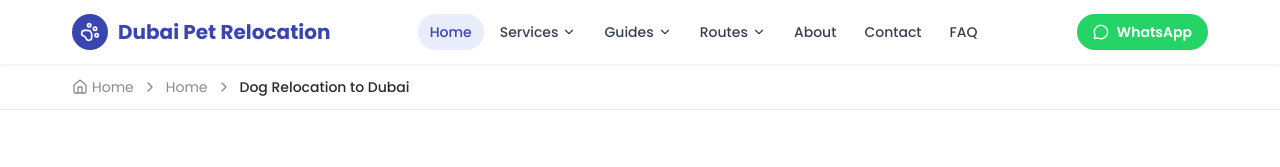
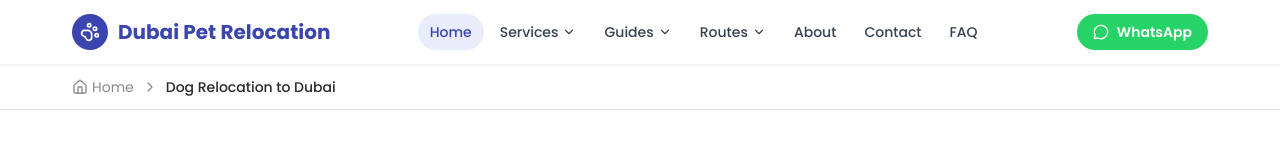
Before and after one commit to ddandanell/PetClear, a React (Vite) app in the folder website/: page /dog-relocation in a window 1280 px wide. Shown: the top 167 px of the page. Built offline with nearby package versions, Linux system fonts and the light colour scheme.

Commit message:
Fix duplicate Home in breadcrumbs (component already renders Home; pages double-added it)

```diff
--- a/website/src/pages/AustraliaToDubai.tsx
+++ b/website/src/pages/AustraliaToDubai.tsx
@@ -90,7 +90,7 @@ export default function AustraliaToDubai() {
         ogType="article"
         schemas={schemas}
       />
-      <Breadcrumb items={[{ label: 'Home', path: '/' }, { label: 'Routes', path: '/routes/' }, { label: 'Australia to Dubai' }]} />
+      <Breadcrumb items={[{ label: 'Routes', path: '/routes/' }, { label: 'Australia to Dubai' }]} />
 
       {/* HERO */}
       <section className="relative bg-white overflow-hidden">
--- a/website/src/pages/CanadaToDubai.tsx
+++ b/website/src/pages/CanadaToDubai.tsx
@@ -90,7 +90,7 @@ export default function CanadaToDubai() {
         ogType="article"
         schemas={schemas}
       />
-      <Breadcrumb items={[{ label: 'Home', path: '/' }, { label: 'Routes', path: '/routes/' }, { label: 'Canada to Dubai' }]} />
+      <Breadcrumb items={[{ label: 'Routes', path: '/routes/' }, { label: 'Canada to Dubai' }]} />
 
       {/* HERO */}
       <section className="relative bg-white overflow-hidden">
--- a/website/src/pages/CatRelocationPage.tsx
+++ b/website/src/pages/CatRelocationPage.tsx
@@ -157,7 +157,7 @@ export default function CatRelocationPage() {
       />
       <Breadcrumb
         items={[
-          { label: 'Home', path: '/' },
+
           { label: 'Cat Relocation to Dubai' }
         ]}
       />
--- a/website/src/pages/DogRelocationPage.tsx
+++ b/website/src/pages/DogRelocationPage.tsx
@@ -168,7 +168,7 @@ export default function DogRelocationPage() {
           }
         ]}
       />
-      <Breadcrumb items={[{label: 'Home', path: '/'}, {label: 'Dog Relocation to Dubai'}]} />
+      <Breadcrumb items={[{label: 'Dog Relocation to Dubai'}]} />
 
       {/* ─── HERO ─── */}
       <section className="relative bg-white overflow-hidden">
--- a/website/src/pages/HowItWorksPage.tsx
+++ b/website/src/pages/HowItWorksPage.tsx
@@ -304,7 +304,7 @@ export default function HowItWorksPage() {
         ogType="article"
         schemas={schemas}
       />
-      <Breadcrumb items={[{label: 'Home', path: '/'}, {label: 'How It Works'}]} />
+      <Breadcrumb items={[{label: 'How It Works'}]} />
 
       {/* ═══════════ HERO ═══════════ */}
       <section className="relative overflow-hidden bg-[#4F5BD5]">
--- a/website/src/pages/ImportRequirementsPage.tsx
+++ b/website/src/pages/ImportRequirementsPage.tsx
@@ -248,7 +248,7 @@ export default function ImportRequirementsPage() {
       />
       <Breadcrumb
         items={[
-          { label: 'Home', path: '/' },
+
           { label: 'Guides' },
           { label: 'UAE Pet Import Requirements' },
         ]}
--- a/website/src/pages/IndiaToDubai.tsx
+++ b/website/src/pages/IndiaToDubai.tsx
@@ -90,7 +90,7 @@ export default function IndiaToDubai() {
         ogType="article"
         schemas={schemas}
       />
-      <Breadcrumb items={[{ label: 'Home', path: '/' }, { label: 'Routes', path: '/routes/' }, { label: 'India to Dubai' }]} />
+      <Breadcrumb items={[{ label: 'Routes', path: '/routes/' }, { label: 'India to Dubai' }]} />
 
       {/* HERO */}
       <section className="relative bg-white overflow-hidden">
--- a/website/src/pages/NewZealandToDubai.tsx
+++ b/website/src/pages/NewZealandToDubai.tsx
@@ -90,7 +90,7 @@ export default function NewZealandToDubai() {
         ogType="article"
         schemas={schemas}
       />
-      <Breadcrumb items={[{ label: 'Home', path: '/' }, { label: 'Routes', path: '/routes/' }, { label: 'New Zealand to Dubai' }]} />
+      <Breadcrumb items={[{ label: 'Routes', path: '/routes/' }, { label: 'New Zealand to Dubai' }]} />
 
       {/* HERO */}
       <section className="relative bg-white overflow-hidden">
--- a/website/src/pages/PhilippinesToDubai.tsx
+++ b/website/src/pages/PhilippinesToDubai.tsx
@@ -90,7 +90,7 @@ export default function PhilippinesToDubai() {
         ogType="article"
         schemas={schemas}
       />
-      <Breadcrumb items={[{ label: 'Home', path: '/' }, { label: 'Routes', path: '/routes/' }, { label: 'Philippines to Dubai' }]} />
+      <Breadcrumb items={[{ label: 'Routes', path: '/routes/' }, { label: 'Philippines to Dubai' }]} />
 
       {/* HERO */}
       <section className="relative bg-white overflow-hidden">
--- a/website/src/pages/SouthAfricaToDubai.tsx
+++ b/website/src/pages/SouthAfricaToDubai.tsx
@@ -90,7 +90,7 @@ export default function SouthAfricaToDubai() {
         ogType="article"
         schemas={schemas}
       />
-      <Breadcrumb items={[{ label: 'Home', path: '/' }, { label: 'Routes', path: '/routes/' }, { label: 'South Africa to Dubai' }]} />
+      <Breadcrumb items={[{ label: 'Routes', path: '/routes/' }, { label: 'South Africa to Dubai' }]} />
 
       {/* HERO */}
       <section className="relative bg-white overflow-hidden">
--- a/website/src/pages/UKToDubai.tsx
+++ b/website/src/pages/UKToDubai.tsx
@@ -90,7 +90,7 @@ export default function UKToDubai() {
         ogType="article"
         schemas={schemas}
       />
-      <Breadcrumb items={[{ label: 'Home', path: '/' }, { label: 'Routes', path: '/routes/' }, { label: 'UK to Dubai' }]} />
+      <Breadcrumb items={[{ label: 'Routes', path: '/routes/' }, { label: 'UK to Dubai' }]} />
 
       {/* HERO */}
       <section className="relative bg-white overflow-hidden">
--- a/website/src/pages/USAToDubai.tsx
+++ b/website/src/pages/USAToDubai.tsx
@@ -90,7 +90,7 @@ export default function USAToDubai() {
         ogType="article"
         schemas={schemas}
       />
-      <Breadcrumb items={[{ label: 'Home', path: '/' }, { label: 'Routes', path: '/routes/' }, { label: 'USA to Dubai' }]} />
+      <Breadcrumb items={[{ label: 'Routes', path: '/routes/' }, { label: 'USA to Dubai' }]} />
 
       {/* HERO */}
       <section className="relative bg-white overflow-hidden">
```
